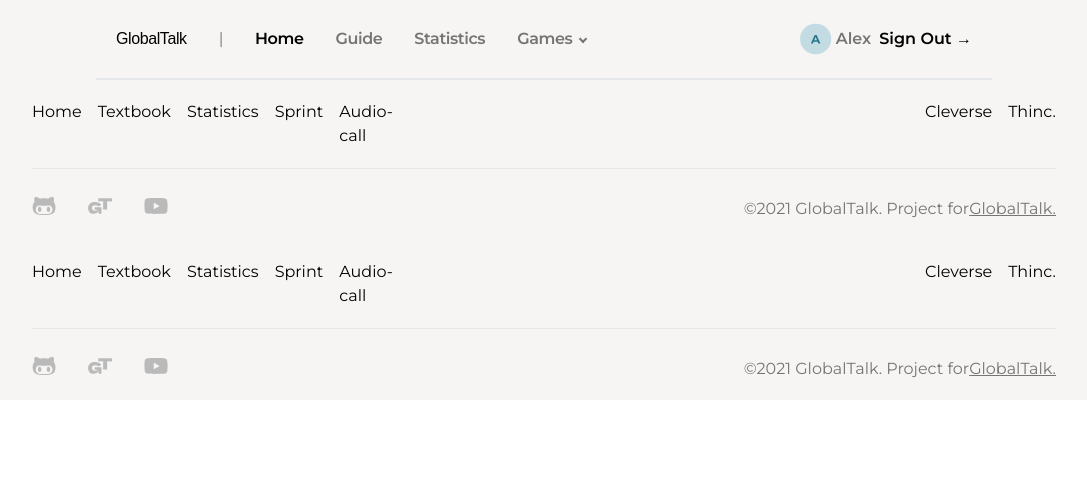
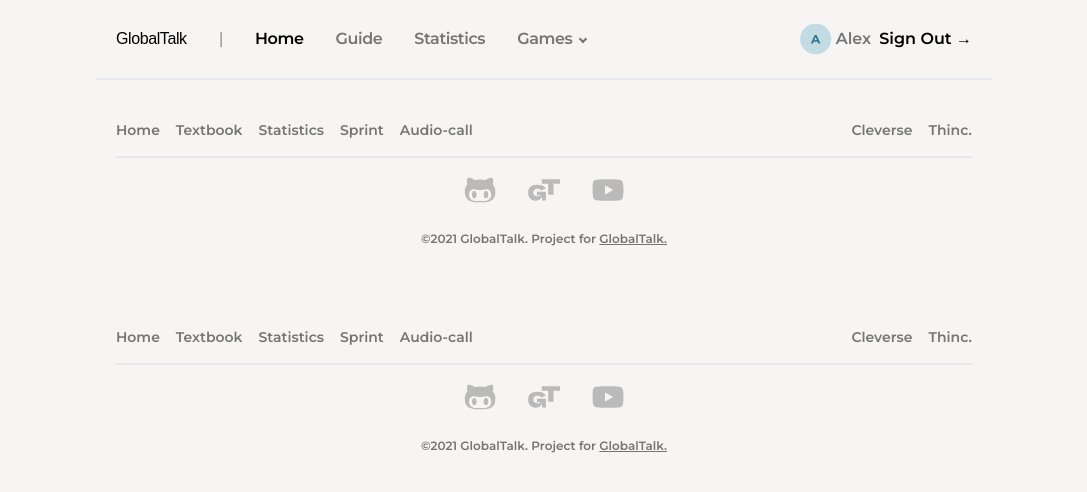
Before and after one commit to thinc-org/hacktoschool-lnwza, a Next.js app in the folder apps/web/: page /components/footer in a window 1280 px wide. Shown: the top 492 px of the page, without its empty margins (96-1183 px from the left). Built offline with nearby package versions, Linux system fonts and the light colour scheme; a web font is replaced by a local one.

Commit message:
🔧 fix: footer

```diff
--- a/apps/web/pages/components/footer.tsx
+++ b/apps/web/pages/components/footer.tsx
@@ -2,50 +2,58 @@ import Image from 'next/image';
 
 export default function Footer() {
 	return (
-		<footer className="w-full lg:h-40 bg-gt-grey-light px-[20%] h-fit md:px-[10%] sm:px-[10%]">
-			<div className="flex lg:justify-between py-5">
-				<ul className="gap-8 md:flex-col md:gap-4 sm:flex-col sm:gap-4 lg:flex lg:flex-row md:pr-[50%] sm:pr-[50%] lg:pl-0 md:pl-5">
-					<li className="pb-4 lg:pb-0">Home</li>
-					<li className="pb-4 lg:pb-0">Textbook</li>
-					<li className="pb-4 lg:pb-0">Statistics</li>
-					<li className="pb-4 lg:pb-0">Sprint</li>
+		<footer className="w-full bg-gt-grey-light h-fit py-10 font-semibold text-gt-grey-dark">
+			<div className="w-full max-w-4xl m-auto flex flex-col gap-4 px-5 md:px-15">
+				<div className="flex text-b3 w-full m-auto md:justify-between">
+					<ul className="gap-4 flex flex-col flex-1 md:flex-row md:flex-none">
+						<li>Home</li>
+						<li>Textbook</li>
+						<li>Statistics</li>
+						<li>Sprint</li>
 						<li>Audio-call</li>
 					</ul>
-				<ul className="gap-8 md:flex-col sm:flex-col lg:flex lg:flex-row md:gap-4 sm:gap-4">
-					<li className="pb-4 lg:pb-0">Cleverse</li>
+					<ul className="gap-4 flex flex-col flex-1 md:flex-row md:justify-end md:flex-none">
+						<li>Cleverse</li>
 						<li>Thinc.</li>
 					</ul>
 				</div>
-			<hr />
-			<div className="lg:flex py-7 font-body text-gt-grey-dark md:flex-col md:gap-4 sm:flex-col sm:gap-4 lg:flex-row lg:justify-between">
-				<ul className="flex gap-8 md:justify-center md:w-full lg:w-fit md:pb-6 sm:justify-center sm:w-full sm:pb-6">
+				<hr className="bg-gt-grey-light border-t-2 w-full" />
+				<div className="flex flex-col">
+					<ul className="flex gap-8 justify-center w-full pb-6">
+						<li>
 							<Image
 								alt=""
 								src="/img/Vector.svg"
-						className="sm:w-[10%] md:w-[6%] lg:w-6"
+								className="w-8 h-8"
 								width="0"
 								height="0"
 							/>
+						</li>
+						<li>
 							<Image
 								alt=""
 								src="/img/GT.svg"
-						className="sm:w-[10%] md:w-[6%] lg:w-6"
+								className="w-8 h-8"
 								width="0"
 								height="0"
 							/>
+						</li>
+						<li>
 							<Image
 								alt=""
 								src="/img/youtube.svg"
-						className="sm:w-[10%] md:w-[6%] lg:w-6"
+								className="w-8 h-8"
 								width="0"
 								height="0"
 							/>
+						</li>
 					</ul>
-				<p className="flex md:justify-center md:w-full sm:justify-center sm:w-full lg:w-fit">
+					<p className="w-full text-center text-b4">
 						&#169;2021 GlobalTalk. Project for{' '}
 						<span className="underline">GlobalTalk.</span>
 					</p>
 				</div>
+			</div>
 		</footer>
 	);
 }
```
Lines whose indentation alone changed are shown as unchanged.
